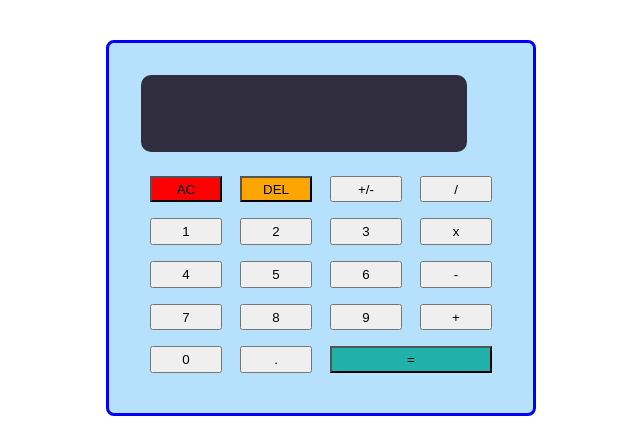
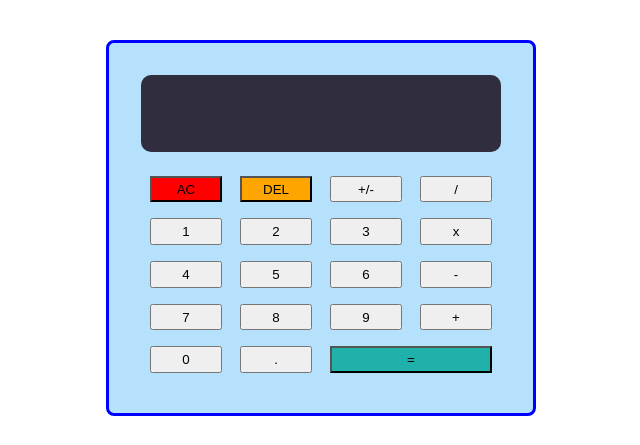
Before and after one commit to irsc/TOP_Calculator, a plain HTML site: page index.html in a window 1280 px wide. Shown: the top 445 px of the page, without its empty margins (319-959 px from the left). Drawn offline with Linux system fonts and the light colour scheme.

Commit message:
Size of calculator reviewed

```diff
--- a/style.css
+++ b/style.css
@@ -7,7 +7,7 @@ main{
 }
 .calculator{
 
-    min-width: 30%;
+    width: 30%;
     padding: 2em;
     border-color: blue;
     border-style: solid;
@@ -28,7 +28,6 @@ main{
     min-height: 2.2em;
     margin-bottom: 0.5em;
     border-radius: 10px;
-    width: 10em;
 
 }
 
```
